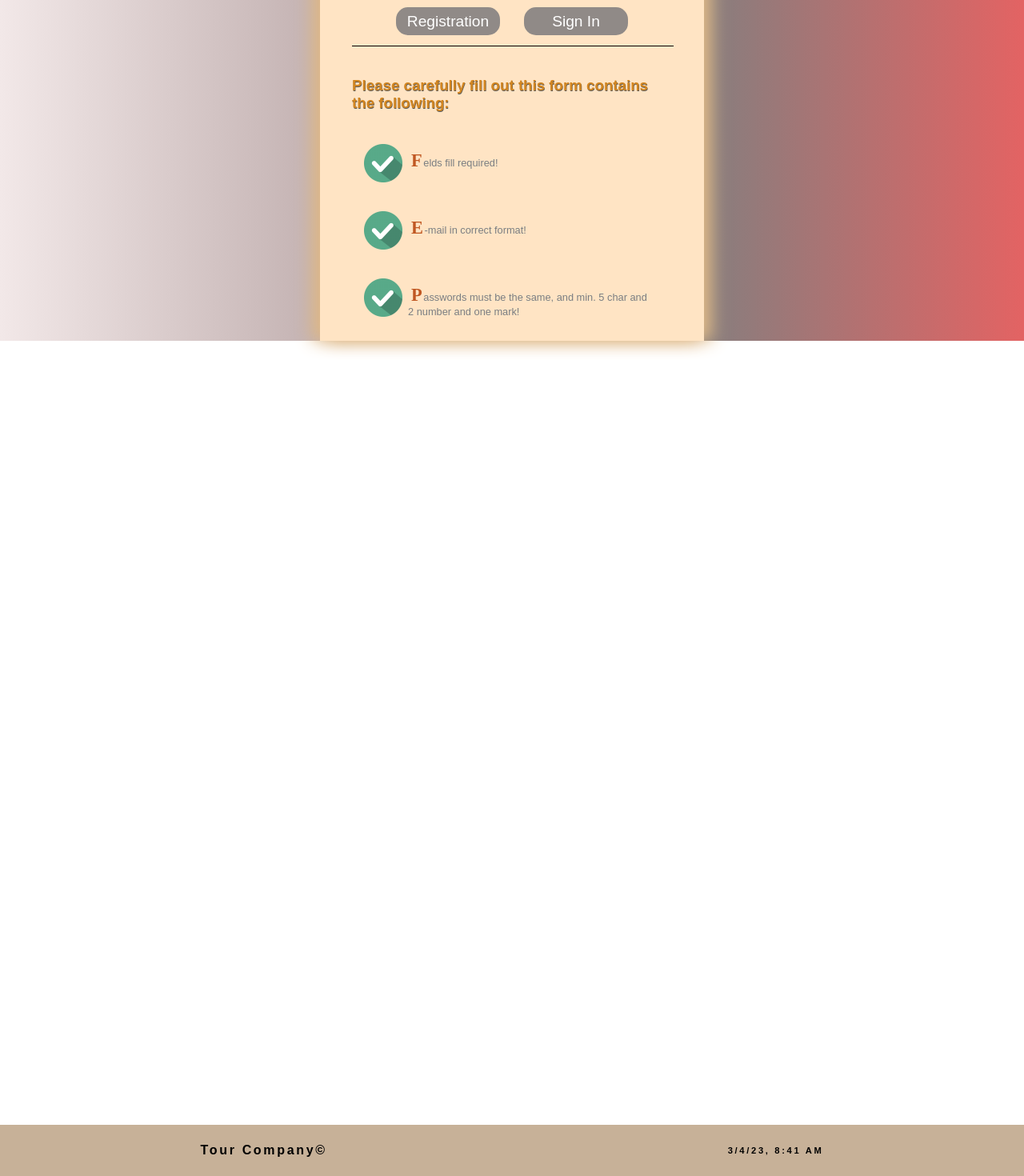
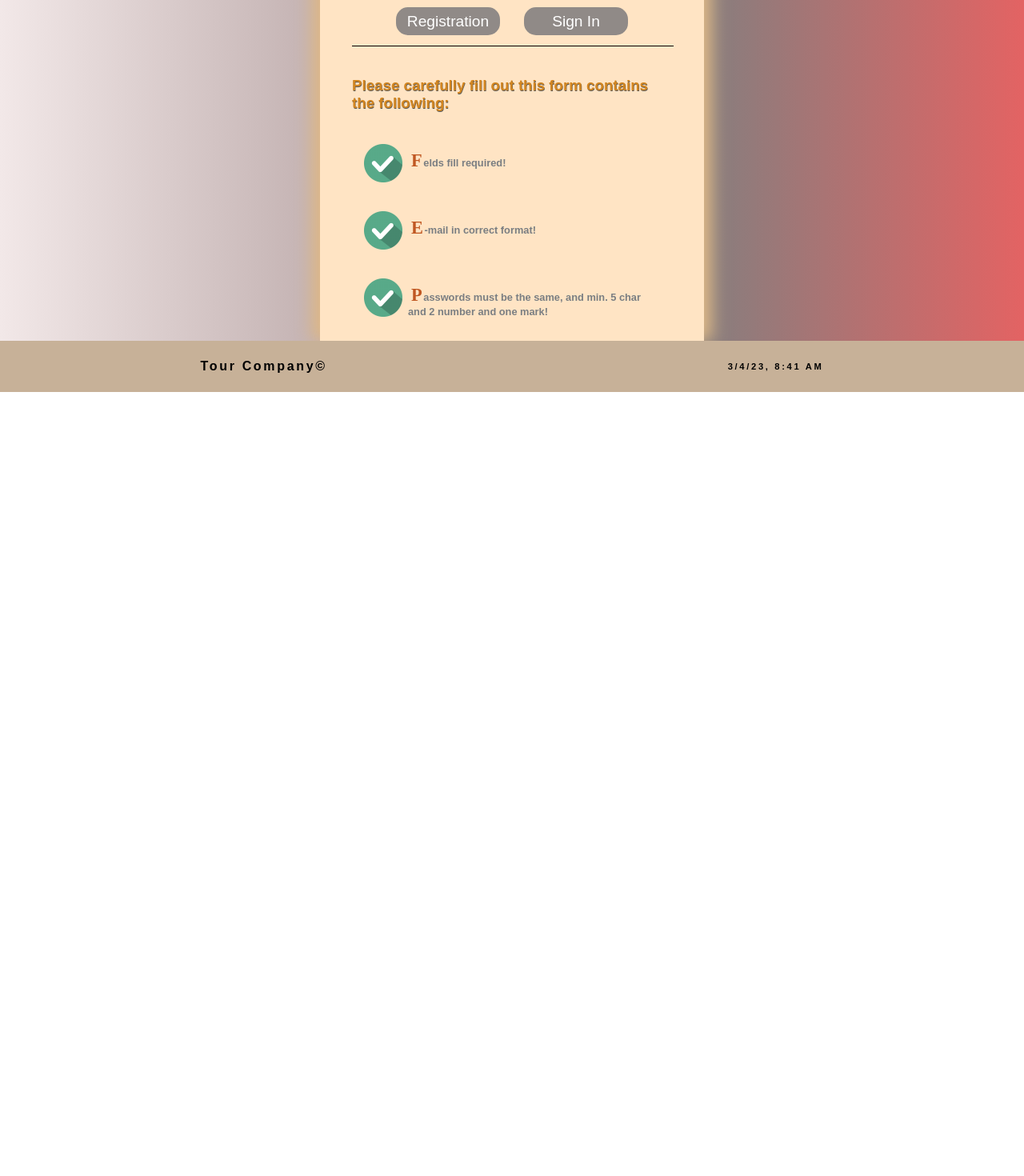
Before and after one commit to kulta1990/Webshop, an Angular app: page /registration in a window 1280 px wide. Shown: the part 354-1824 px from the top of the page at 80% size. After the commit the page ends 844 px from the top, so only its background shows below. Built offline with nearby package versions, Linux system fonts and the light colour scheme.

Commit message:
footer / calculator styling

```diff
--- a/src/app/app.component.html
+++ b/src/app/app.component.html
@@ -16,10 +16,4 @@
 </div>
 
 
-<footer>
-  <p>Tour Company&copy;</p>
-  <p id="datum">{{datum | date:"short"}}</p>
-</footer>
-
-
 <router-outlet></router-outlet>
--- a/src/app/homepage/homepage.component.css
+++ b/src/app/homepage/homepage.component.css
@@ -245,6 +245,7 @@
      margin-left: 15px;
  }
 
+ /*----------------------------- Price / Flight table -----------------*/
  table {
      color: var(--color-white);
      margin-top: 10px;
@@ -297,3 +298,32 @@
      color: rgb(0, 0, 0);
      margin-right: 8px;
  }
+
+ /*------------------- Add info P + Span-----------------*/
+ #P_addInfo {
+     margin: 10px 0px;
+     color: rgb(103, 97, 97);
+
+ }
+
+ #addInfoSpan {
+     font-weight: 700;
+     color: #647680;
+ }
+
+ /*--------------------footer --------------------*/
+
+ footer {
+     height: 4rem;
+     width: 100%;
+     background-color: var(--color-primary_3);
+     position: absolute;
+     display: flex;
+     justify-content: space-around;
+     align-items: center;
+     z-index: +1;
+     font-family: Arial, Helvetica, sans-serif;
+     font-weight: 700;
+     letter-spacing: 2pt;
+     margin-top: 2rem;
+ }
--- a/src/app/homepage/homepage.component.html
+++ b/src/app/homepage/homepage.component.html
@@ -5,11 +5,13 @@ HIDDEN-->
     <i id="close" class="fa-sharp fa-solid fa-xmark fa-4x" (click)="CloseDiv()"></i>
     <div id="buyDiv">
         <i class="fa-sharp fa-solid fa-cart-arrow-down fa-3x" id="cartIco"></i>
-        <input [(ngModel)]="pieceOfProduct_1" type="number" name="res" id="res" placeholder="1" min="1" max="20">
+        <input [(ngModel)]="pieceOfProduct_1" type="number" name="res" id="res" placeholder="0" min="1" max="20">
         <button type="button" class="btn" id="btn" (click)="Rotate()">Confirm</button><br>
-        <h3>Person(s): <span style="margin-left: 30px;">{{pieceOfProduct_1}} PC(s)</span></h3>
-        <h3 id="h33" style="color:black"></h3>
-        <h3></h3>
+        <p id="P_addInfo"><span id="addInfoSpan">Additional info:</span> First of all choose the number of PC(s) then click on the choosen price/flight/target feld for the price summary</p>
+        <h3>Person(s): <span style="margin-left: 30px;">{{pieceOfProduct_1}} PC(s)</span></h3><br>
+        <h3 id="h33"></h3>
+
+
         <div id="hrCart">
             <hr>
         </div>
@@ -62,3 +64,9 @@ HIDDEN-->
         </div>
     </div>
 </div>
+
+<!-- footer-->
+<footer>
+    <p>Tour Company&copy;</p>
+    <p id="datum">{{datum | date:"short"}}</p>
+</footer>
--- a/src/app/homepage/homepage.component.ts
+++ b/src/app/homepage/homepage.component.ts
@@ -118,16 +118,9 @@ export class HomepageComponent {
   };
 
 
-  //[(ngModel)]='pieceOfPruduct_1'
+  //[(ngModel)]=''
   pieceOfProduct = document.getElementById('res') as HTMLInputElement | null;
   pieceOfProduct_1 = this.pieceOfProduct?.value;
-
-  //-------------------- Avoid NaN ---------------------------------//
-  vbn(): void {
-    if (Number.isNaN(this.pieceOfProduct_1)) {
-      this.pieceOfProduct_1 = '';
-    }
-  };
 
 
   //---------------------- onClick get td price give back for calc ---------------//
@@ -136,32 +129,44 @@ export class HomepageComponent {
 
     let a = document.getElementById('0');
     let b: any = a?.innerHTML;
-    var numb: any = b.match(/\d/g);
-    numb = numb.join("");
-    price.innerHTML = numb;
+    let numb1: any = b.match(/\d/g);
+    numb1 = numb1.join("");
 
-    console.log(numb)
+
+    let pr = Number(this.pieceOfProduct_1) * numb1
+    price.innerHTML = `${pr.toString()} USD  for ${Number(this.pieceOfProduct_1)} Person incl. Tax`
+    console.log(numb1)
   }
+
+
   flight2_e() {
     let price = document.getElementById('h33') as HTMLElement;
 
     let a = document.getElementById('1');
     let b: any = a?.innerHTML;
-    var numb: any = b.match(/\d/g);
-    numb = numb.join("");
-    price.innerHTML = numb;
+    let numb2: any = b.match(/\d/g);
+    numb2 = numb2.join("");
 
-    console.log(numb)
+    let pr = Number(this.pieceOfProduct_1) * numb2
+    price.innerHTML = `${pr.toString()} USD  for ${Number(this.pieceOfProduct_1)} Person incl. Tax`
+    console.log(numb2)
   }
+
+
   flight3_e() {
     let price = document.getElementById('h33') as HTMLElement;
 
     let a = document.getElementById('2');
     let b: any = a?.innerHTML;
-    var numb: any = b.match(/\d/g);
-    numb = numb.join("");
-    price.innerHTML = numb;
+    let numb3: any = b.match(/\d/g);
+    numb3 = numb3.join("");
+
+    let pr = Number(this.pieceOfProduct_1) * numb3
+    price.innerHTML = `${pr.toString()} USD  for ${Number(this.pieceOfProduct_1)} Person incl. Tax`
+
 
   }
 
+  datum:string = new Date().toString();
+
 }
--- a/src/app/registration/registration.component.css
+++ b/src/app/registration/registration.component.css
@@ -13,7 +13,7 @@ h1 {
     font-family: cursive;
     color: rgb(122, 126, 130);
     margin-bottom: 30px;
-    text-shadow: 0.5px 0.5px  rgb(90, 89, 89);
+    text-shadow: 0.5px 0.5px rgb(90, 89, 89);
 }
 
 input {
@@ -44,13 +44,14 @@ li {
     list-style-image: url('../../assets/check.png');
     color: rgb(122, 126, 130);
     margin: 30px;
-font-size: 0.8rem;
+    font-size: 0.8rem;
 }
 
 .hr {
     margin: 30px;
 }
-hr{
+
+hr {
     border: 0.2px solid black;
     border-bottom: none;
 }
@@ -86,6 +87,9 @@ li::first-letter {
     letter-spacing: 1.2pt;
     margin-left: 4px;
 }
+li{
+    font-weight: 800;
+}
 
 span {
     top: -20px;
@@ -119,7 +123,24 @@ hr {
     width: 100%;
 
 }
-h3{
+
+h3 {
     color: rgb(211, 134, 32);
-    text-shadow: 0.5px 0.5px  rgb(90, 89, 89);
+    text-shadow: 0.5px 0.5px rgb(90, 89, 89);
 }
+
+/*--------------------footer --------------------*/
+
+footer {
+    height: 4rem;
+    width: 100%;
+    background-color: var(--color-primary_3);
+    position: absolute;
+    display: flex;
+    justify-content: space-around;
+    align-items: center;
+    z-index: +1;
+    font-family: Arial, Helvetica, sans-serif;
+    font-weight: 700;
+    letter-spacing: 2pt;
+}
--- a/src/app/registration/registration.component.html
+++ b/src/app/registration/registration.component.html
@@ -16,7 +16,9 @@
             <button type="submit" id="btnReg" (click)="Regexp()">Registration</button>
             <button type="submit" id='btnSign'>Sign In</button>
         </form>
-        <span class="hr"><hr></span>
+        <span class="hr">
+            <hr>
+        </span>
         <h3>Please carefully fill out this form contains the following:</h3>
         <ul>
             <li>
@@ -32,3 +34,7 @@
     </div>
 
 </div>
+<footer>
+    <p>Tour Company&copy;</p>
+    <p id="datum">{{datum | date:"short"}}</p>
+</footer>
--- a/src/app/registration/registration.component.ts
+++ b/src/app/registration/registration.component.ts
@@ -34,4 +34,6 @@ console.log(email)
 
   }
 
+
+  datum:string = new Date().toString();
 }
--- a/src/styles.css
+++ b/src/styles.css
@@ -76,37 +76,6 @@ nav>ul>li>a>i {
   cursor: pointer;
 }
 
-/*--------------------footer --------------------*/
-
-footer {
-  height: 4rem;
-  width: 100%;
-  background-color: var(--color-primary_3);
-  position:absolute;
-  display: flex;
-  justify-content: space-around;
-  align-items: center;
-  z-index: +1;
-  margin-top: 110rem !important;
-  font-family: Arial, Helvetica, sans-serif;
-  font-weight: 700;
-  letter-spacing: 2pt;
-
-
-}
-
 #datum {
   font-size: 0.7rem;
 }
-
-
-@media screen and (max-width:1046px){
-  footer{
-    margin-top: 140rem !important;
-  }
-}
-@media screen and (max-width:685px){
-  footer{
-    margin-top: 230rem !important;
-  }
-}
```
